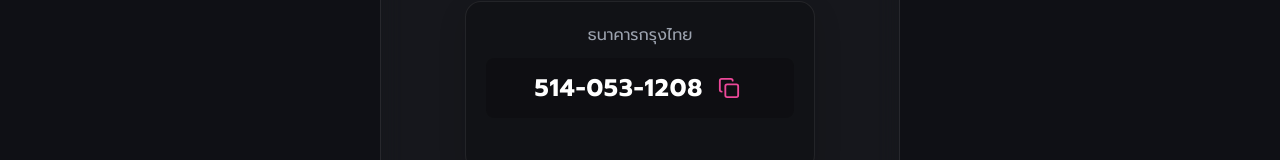
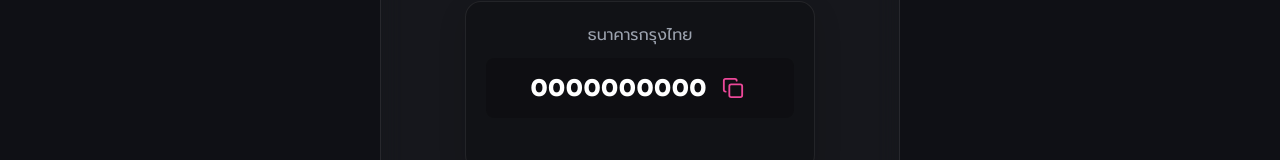
Before and after one commit to pattaradanais151/GL-SHOWTIME-NEW, a React (Vite) app: page /donate in a window 1280 px wide. Shown: the part 470-630 px from the top of the page. Built offline with nearby package versions, Linux system fonts and the light colour scheme; a web font is replaced by a local one.

Commit message:
Update Donate.jsx

```diff
--- a/src/pages/Donate.jsx
+++ b/src/pages/Donate.jsx
@@ -5,8 +5,8 @@
 
 const Donate = () => {
   const { t } = useLanguage();
-  const bankAccount = "5140531208";
-  const formattedAccount = "514-053-1208";
+  const bankAccount = "0000000000";
+  const formattedAccount = "0000000000";
   const bankName = "ธนาคารกรุงไทย";
   const lineOA = "@186utlil";
 
```
